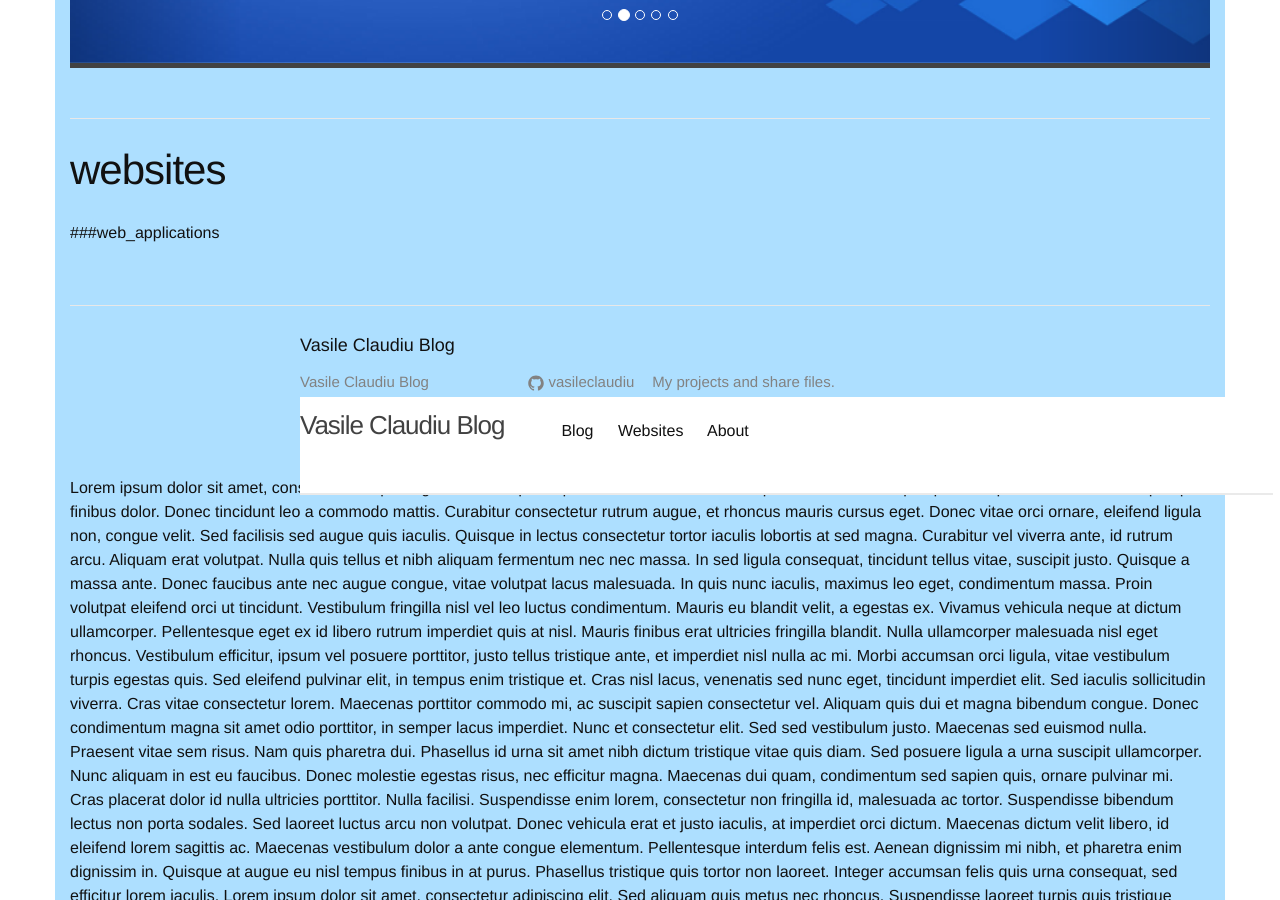
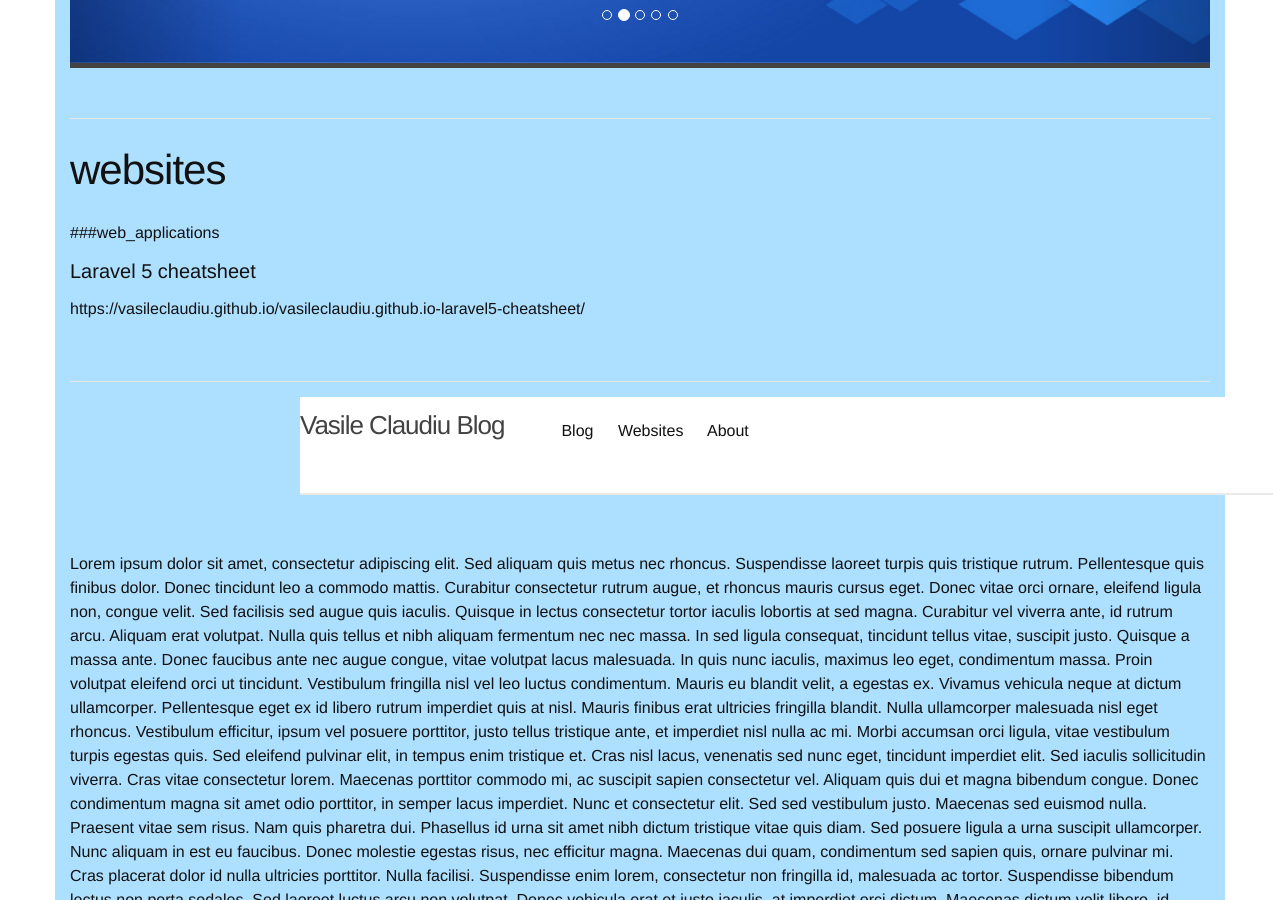
Before and after one commit to VasileClaudiu/blog, a Jekyll site: the page built from websites.md, in a window 1280 px wide and 900 px high, scrolled down 329 px. Built offline with Jekyll 4.4.1, drawn with Linux system fonts in a browser that asks for light colours.

Commit message:
laravel5

```diff
--- a/websites.md
+++ b/websites.md
@@ -5,3 +5,6 @@
 ---
 
 ###web_applications
+
+<h4>Laravel 5 cheatsheet</h4>
+https://vasileclaudiu.github.io/vasileclaudiu.github.io-laravel5-cheatsheet/
```
Also changed, not shown: readme.md.
